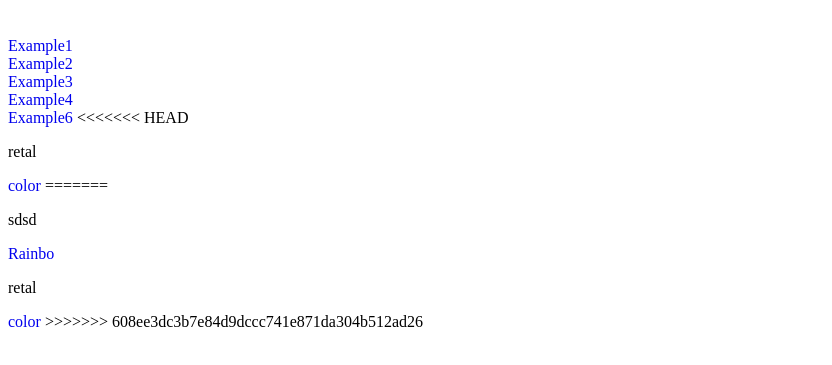
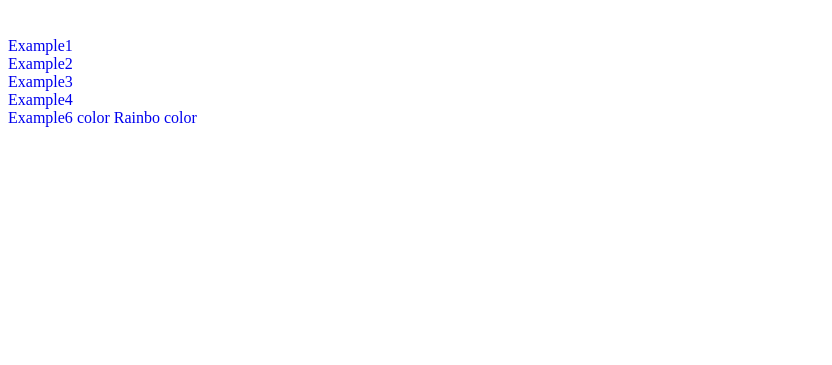
Before and after one commit to ayhamjameel1/TX, a plain HTML site: page index.html in a window 1280 px wide. Shown: the part 61-426 px from the top of the page, without its empty margins (0-832 px from the left). Drawn offline with Linux system fonts and the light colour scheme.

Commit message:
Update index.html

```diff
--- a/index.html
+++ b/index.html
@@ -24,17 +24,15 @@
         <a href="Ex4.html">Example4</a>
         <br>
         <a href="EX6.html">Example6</a>
-<<<<<<< HEAD
-        <p>retal</p>
+
         <a href="boz-shadow.html">color</a>
-=======
 
-        <p>sdsd</p>
+
+
         <a href="asd.html">Rainbo</a>
 
-        <p>retal</p>
         <a href="boz-shadow.html">color</a>
 
->>>>>>> 608ee3dc3b7e84d9dccc741e871da304b512ad26
+
     </body>
 </html>
```
